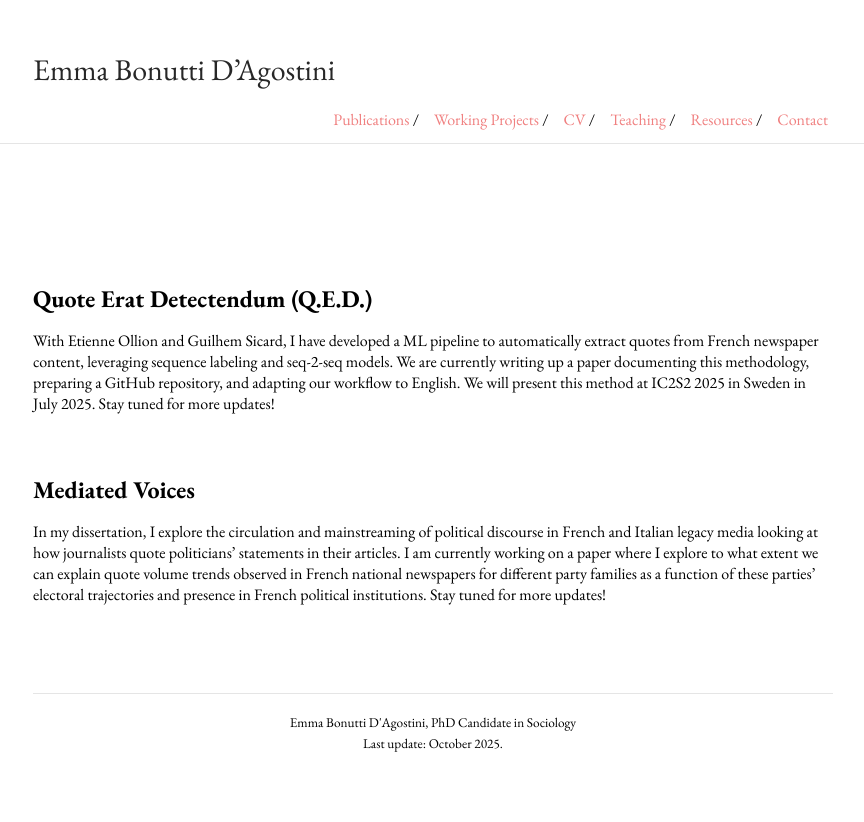
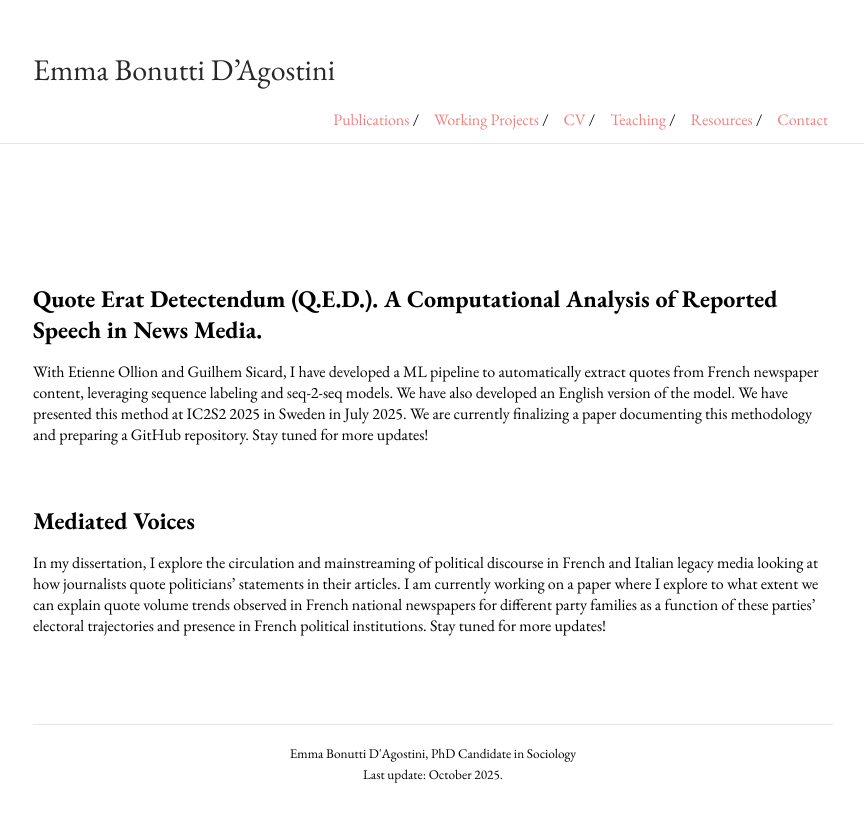
Before and after one commit to emmabonuttidagostini/emmabonuttidagostini.github.io, a Jekyll site: the page built from projects.md, in a window 1280 px wide. Shown: the top 822 px of the page, without its empty margins (207-1071 px from the left). Built offline with Jekyll 4.4.1, drawn with Linux system fonts in a browser that asks for light colours.

Commit message:
Update projects.md

```diff
--- a/projects.md
+++ b/projects.md
@@ -5,11 +5,10 @@ title:
 
 <div style="height: 70px;"></div>
 
-## Quote Erat Detectendum (Q.E.D.)
+## Quote Erat Detectendum (Q.E.D.). A Computational Analysis of Reported Speech in News Media.
 
-With Etienne Ollion and Guilhem Sicard, I have developed a ML pipeline to automatically extract quotes from French newspaper content, leveraging sequence labeling and seq-2-seq models.
-We are currently writing up a paper documenting this methodology, preparing a GitHub repository, and adapting our workflow to English.
-We will present this method at IC2S2 2025 in Sweden in July 2025. Stay tuned for more updates!
+With Etienne Ollion and Guilhem Sicard, I have developed a ML pipeline to automatically extract quotes from French newspaper content, leveraging sequence labeling and seq-2-seq models. We have also developed an English version of the model.
+We have presented this method at IC2S2 2025 in Sweden in July 2025. We are currently finalizing a paper documenting this methodology and preparing a GitHub repository. Stay tuned for more updates!
 
 
 ## Mediated Voices
```
